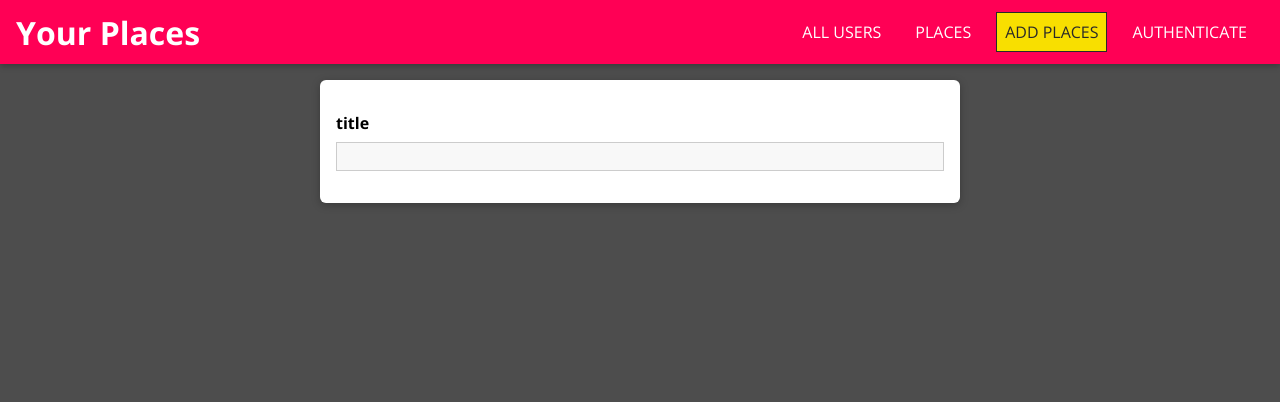
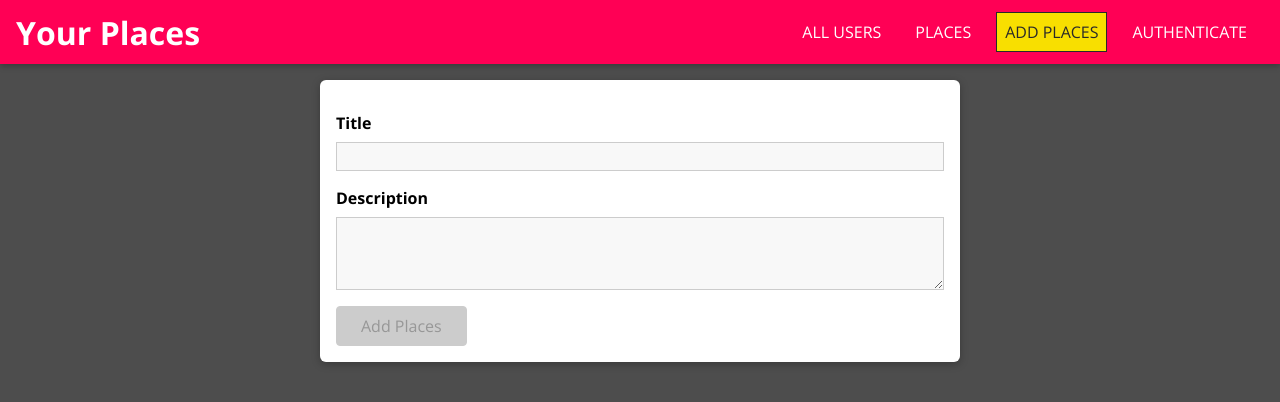
Before and after one commit to sandesh100poudel/massive-project-with-MERN, a React (Create React App) app: page /places/new in a window 1280 px wide. Shown: the top 402 px of the page. Built offline with nearby package versions, Linux system fonts and the light colour scheme.

Commit message:
fiftheen sharing Input value and adding multiple input

```diff
--- a/src/places/pages/NewPlace.js
+++ b/src/places/pages/NewPlace.js
@@ -1,16 +1,75 @@
-import React from 'react';
+import React,{useCallback,useReducer} from 'react';
+import Button from '../../shared/components/FormElement/Button';
 import Input from '../../shared/components/FormElement/Input';
-import { VALIDATOR_REQUIRE } from '../../shared/util/validators';
+import { VALIDATOR_REQUIRE,VALIDATOR_MINLENGTH } from '../../shared/util/validators';
 import './NewPlace.css';
 
+const formReducer = (state, action) => {
+  switch (action.type) {
+    case 'INPUT_CHANGE':
+      let formIsValid = true;
+      for (const inputId in state.inputs) {
+        if (inputId === action.inputId) {
+          formIsValid = formIsValid && action.isValid;
+        } else {
+          formIsValid = formIsValid && state.inputs[inputId].isValid;
+        }
+      }
+      return {
+        ...state,
+        inputs: {
+          ...state.inputs,
+          [action.inputId]: { value: action.value, isValid: action.isValid }
+        },
+        isValid: formIsValid
+      };
+    default:
+      return state;
+  }
+};
+
 const NewPlace = () => {
+  const [formState, dispatch] = useReducer(formReducer,{
+    input:{
+      title:{
+        value:"",
+        isValid:false
+      },
+      description:{
+        value:"",
+        isValid:false,
+
+      }
+    }, isValid:false
+  });
+
+const inputHandler = useCallback((id,value,isValid)=>{
+  dispatch({
+    type:'INPUT_CHANGE',
+    value:value,
+    isValid:isValid,
+    inputId:id
+  })
+},[]);
+
   return <form className='place-form'>
     <Input
     element="input"
     type="text"
-     label="title"
+     label="Title"
      validators={[VALIDATOR_REQUIRE()]}
-     errorText="please enter valid text " />
+     errorText="please enter valid text "
+     onInput={inputHandler} />
+
+<Input
+    element="textarea"
+    type="text"
+     label="Description"
+     validators={[VALIDATOR_MINLENGTH(5)]}
+     errorText="please enter valid description "
+     onInput={inputHandler} />
+
+     <Button type="submit" disabled={!formState.isValid}>Add Places</Button>
   </form>
 };
 
--- a/src/shared/components/FormElement/Input.js
+++ b/src/shared/components/FormElement/Input.js
@@ -1,4 +1,4 @@
-import React,{useReducer} from "react";
+import React,{useReducer,useEffect} from "react";
 import { validate } from "../../util/validators";
 import './Input.css';
 
@@ -27,6 +27,20 @@ const Input = props =>{
         value:"",
         isTouched:false,
          isValid:false });
+
+
+//  useEffect(()=>{
+//     props.onInput(props.id,inputState.value,inputState.inValid)
+//  },[props,inputState]);
+
+//same think can be written in this way
+
+const {id,onInput}=props;
+const {value,isValid}=inputState;
+
+useEffect(()=>{
+    onInput(id,value,isValid)},
+[id,value,isValid,onInput])
 
 
 const changeHandler = event=>{
```
